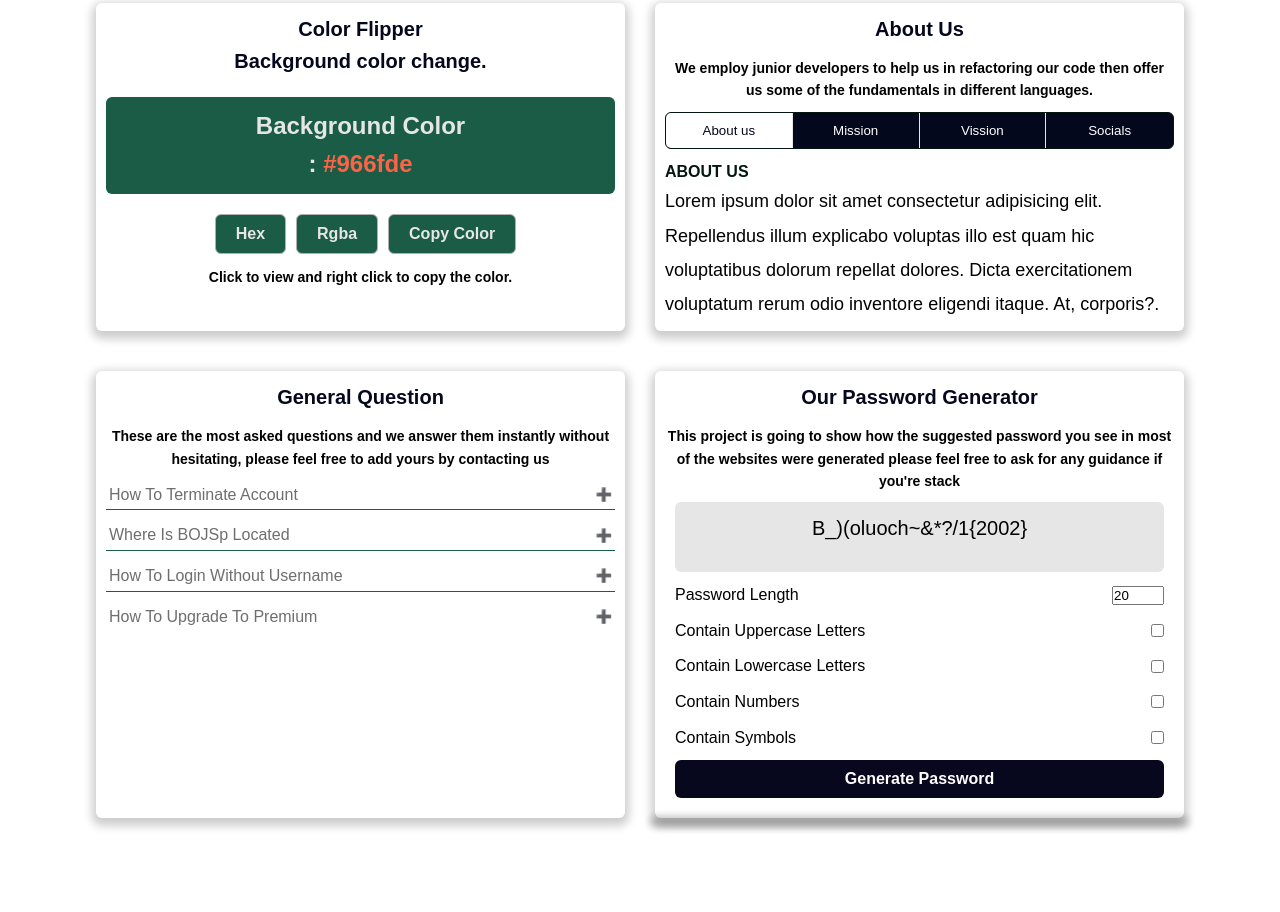
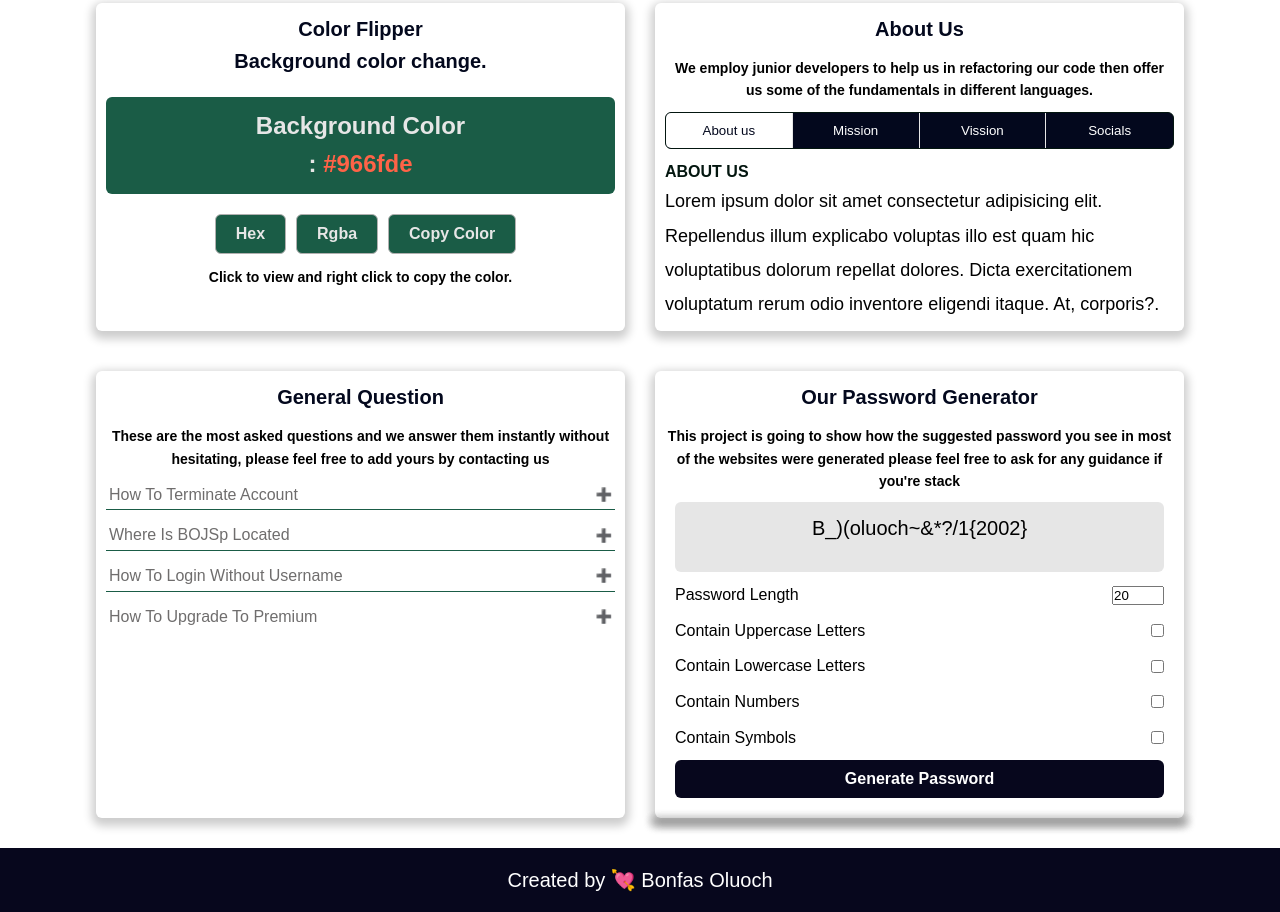
Before and after one commit to Bonfas-68/awesome-js-projects, a plain HTML site: page index.html in a window 1280 px wide. Shown: the part 678-1590 px from the top of the page. Before the commit the page ends 1526 px from the top, so only its background shows below. Drawn offline with Linux system fonts and the light colour scheme; files whose address does not match are found by name.

```diff
--- a/index.html
+++ b/index.html
@@ -12,7 +12,7 @@
     <header class="header">
       <div class="header__container">
         <div class="logo">
-          <h2 class="hlogo">BONJS Projects</h2>
+          <h2 class="hlogo">Bonfas Projects</h2>
         </div>
         <nav class="navbar">
           <ul class="nav__links">
@@ -313,5 +313,6 @@
 
       </div>
     </main>
+    <footer>Created by 💘 Bonfas Oluoch</footer>
   </body>
 </html>
--- a/script.js
+++ b/script.js
@@ -1,5 +1,6 @@
 /////////////////////////////////////////
 ///Variables
+const links = document.querySelector("a");
 
 const day = document.getElementById("days");
 const hour = document.getElementById("hours");
@@ -7,6 +8,9 @@ const minute = document.getElementById("minutes");
 const second = document.getElementById("seconds");
 const btn = document.getElementById("btn");
 btn.addEventListener("click", function (e) {
+  e.preventDefault();
+});
+links.addEventListener("click", function (e) {
   e.preventDefault();
 });
 
--- a/style.css
+++ b/style.css
@@ -6,6 +6,18 @@
 html {
   font-family: sans-serif;
   font-size: 62.5%;
+}
+html::-webkit-scrollbar {
+  width: 1rem;
+}
+html::-webkit-scrollbar-thumb {
+  width: 1rem;
+  height: 1rem;
+  border-radius: 0.6rem;
+  background-color: #07071d;
+}
+html::-webkit-scrollbar-track {
+  background-color: #818cc3;
 }
 header {
   /* display: flex;
@@ -147,6 +159,14 @@ button {
 .copy:hover {
   background: cornflowerblue;
 } */
+footer {
+  width: 100%;
+  padding: 2rem;
+  background-color: #07071d;
+  text-align: center;
+  color: #fff;
+  font-size: 2rem;
+}
 .question {
   padding: 0.1rem 0.2rem;
 }
```
Also changed, not shown: 1 other file.
